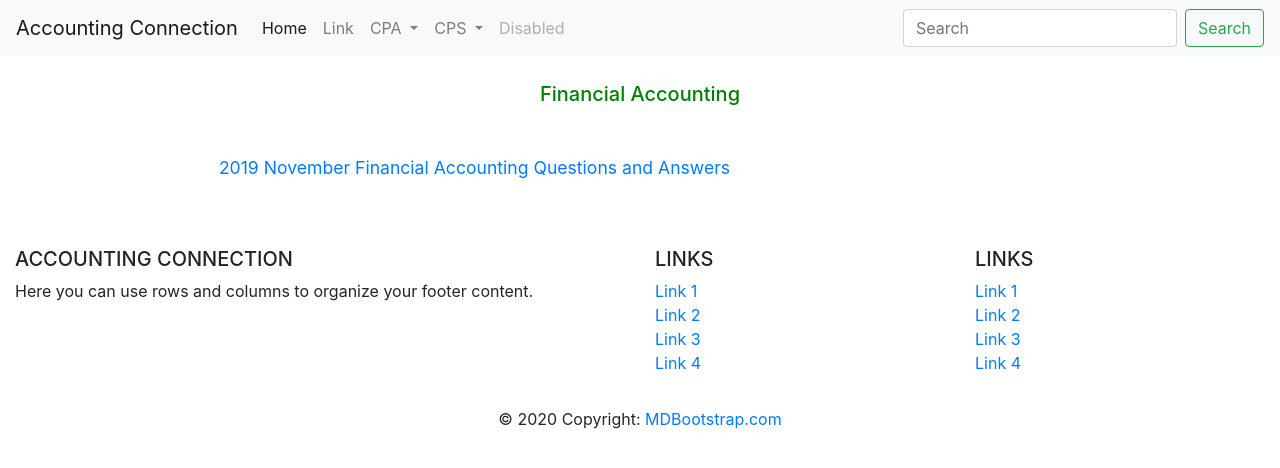
After one commit to Eduardoburu/ans, a Django app: page /FA/fa_questions_list in a window 1280 px wide. The commit adds this page. Shown: the top 468 px of the page. Run offline with Django 3.2, Linux system fonts and the light colour scheme; some libraries are stand-ins or nearby versions.

Commit message:
Added questions

```diff
--- a/CPA/CPA/urls.py
+++ b/CPA/CPA/urls.py
@@ -21,7 +21,7 @@ from django.conf.urls.static import static
 urlpatterns = [
     path('admin/', admin.site.urls),
     path('', include('ans.urls')),
-    path('cpa/', include('financialAccounting.urls')),
+    path('FA/', include('financialAccounting.urls')),
 ]
 
 
--- a/CPA/financialAccounting/templates/financialAccounting/fa_questions.html
+++ b/CPA/financialAccounting/templates/financialAccounting/2019_fa_one.html
@@ -18,6 +18,7 @@
             </div>
             <!-- Answer button end -->
             <p>b) Explain the four principles that can be used to guide a manufacturing entity in apportioning overhead costs</p>
+            <!-- Answer button start -->
             <div class="clk2">
                 <div></div>
                 <div>
@@ -27,6 +28,7 @@
             </div>
             <!-- Answer button end -->
             <p>c) Discuss three guiding ethics for professional accountants</p>
+            <!-- Answer button start -->
             <div class="clk2">
                 <div></div>
                 <div>
@@ -36,6 +38,7 @@
             </div>
             <!-- Answer button end -->
             <p>d) Explain three types of errors that may cause the trial balance not to balance</p>
+            <!-- Answer button start -->
             <div class="clk2">
                 <div></div>
                 <div>
@@ -158,6 +161,7 @@
             <p><strong>Required</strong></p>
             <p>a) Income statement for the year ended 30th September 2019</p>
             <p>b) Statement of financial position as at 30th September 2019</p>
+            <!-- Answer button start -->
             <div class="clk2">
                 <div></div>
                 <div>
@@ -170,6 +174,7 @@
         <div class="three">
             <h5>Question Three</h5>
             <p>a)	In the measurement of profit, partnership salaries are treated as an appropriation while directors’ fees on the other hand are treated as an expense. Explain the difference for this treatment.</p>
+            <!-- Answer button start -->
             <div class="clk2">
                 <div></div>
                 <div>
--- /dev/null
+++ b/CPA/financialAccounting/templates/financialAccounting/fa_list.html
@@ -0,0 +1,14 @@
+{% extends "ans/base.html" %}
+{% block content %}
+
+<div class="six">
+    <div></div>
+    <div class="seven">
+      <h5 class="four mby">Financial Accounting</h5>
+      <div class="lks">
+        <p><a href="#">2019 November Financial Accounting Questions and Answers</a></p>
+      </div>
+    </div>
+    <div></div>
+  </div>
+{% endblock content %}
--- a/CPA/financialAccounting/urls.py
+++ b/CPA/financialAccounting/urls.py
@@ -1,9 +1,10 @@
 from django.urls import path
-from .views import Fa_questionsView
+from .views import Fa2019_novView, Fa_listView
 from . import views
 
 
 
 urlpatterns = [
-    path('financial_accounting', Fa_questionsView.as_view(), name='financial_accounting'),
+    path('2019_November', Fa2019_novView.as_view(), name='financial_accounting'),
+    path('fa_questions_list', Fa_listView.as_view(), name='fa_questions_list'),
 ]
--- a/CPA/financialAccounting/views.py
+++ b/CPA/financialAccounting/views.py
@@ -3,6 +3,16 @@ from django.views.generic import View
 
 # Create your views here.
 
-class Fa_questionsView(View):
+class Fa_listView(View):
     def get(self, *args, **kwargs):
-        return render(self.request, "ans/fa_questions.html")
+        return render(self.request, "financialAccounting/fa_list.html")
+
+
+class Fa2019_novView(View):
+    def get(self, *args, **kwargs):
+        return render(self.request, "financialAccounting/2019_fa_one.html")
+
+
+class Fa2018_novView(View):
+    def get(self, *args, **kwargs):
+        return render(self.request, "financialAccounting/2018_fa_one.html")
```
